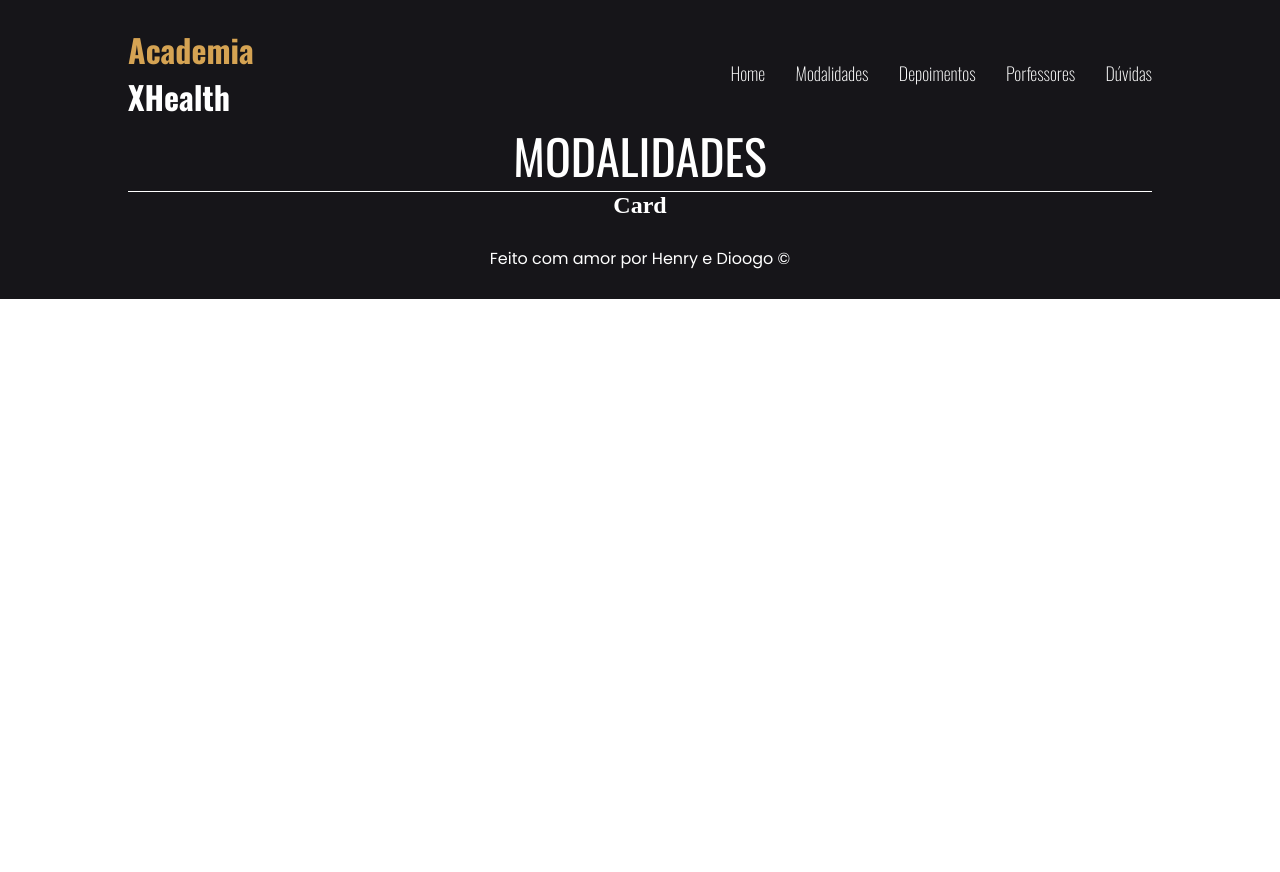
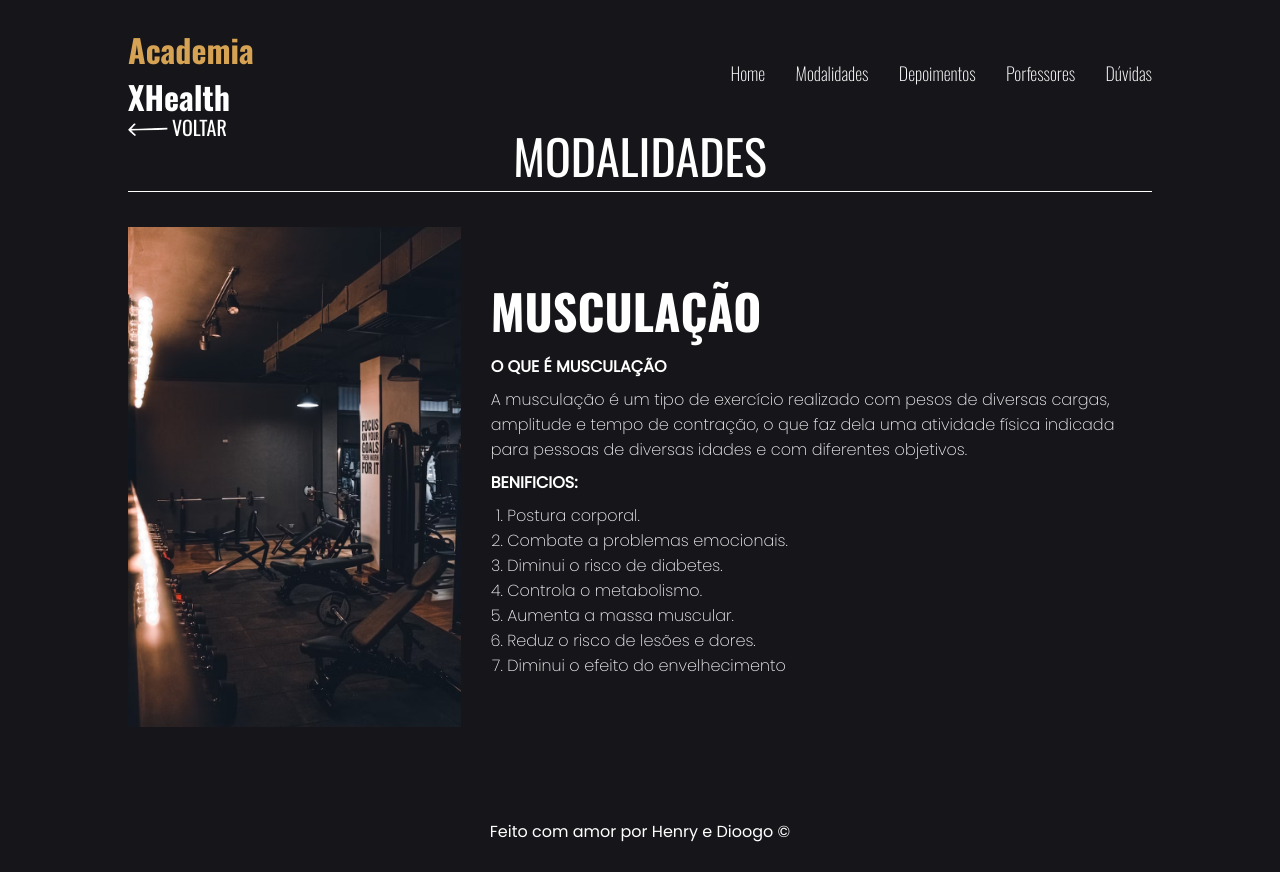
Before and after one commit to henryFranz/XHealth---Construct, a React (Vite) app: page /modalidades/1 in a window 1280 px wide. Before the commit the page ends 800 px from the top, so only its background shows below. Built offline with nearby package versions, Linux system fonts and the light colour scheme.

Commit message:
FINALIZAÇÃO DAS ROTAS DINAMICAS QUE LEVAM A PAGINA DAS MODALIDADES

```diff
--- a/src/components/Card/index.jsx
+++ b/src/components/Card/index.jsx
@@ -1,8 +1,42 @@
-import { Link, useLocation } from "react-router-dom"
-import arrow from "../../assets/Arrow.png"
+import { Link, useLocation } from "react-router-dom";
+import arrow from "../../assets/Arrow.png";
+import style from "../index.module.css"
+import cards from "../../js/textCard";
 
-export default function Card({}){
-    const {pathname}= useLocation()
-    console.log(pathname[pathname.length-1])
-return <h2>Card</h2>
+export default function Card() {
+  const { pathname } = useLocation();
+  const i = +pathname[pathname.length - 1] - 1;
+  const card = cards[i];
+
+  return (<>
+
+
+    <span className={style.voltar} style={{
+      position: "absolute",
+      top: "14vh",
+      left: "10vw",
+      cursor: "pointer"
+    }}>
+    <Link to="/modalidades" >
+      <img src={arrow} alt="volar" width="40" /> <span>VOLTAR</span>
+      </Link>
+    </span>
+
+    <div className={style.container}>
+      <div className={style.card}>
+        <img src={`/src/assets/image${i + 1}.png`} alt={card.title} />
+        <span className={style.content}>
+        <span className={style.CardTitle}>{card.title}</span>
+        <span className={style.CardSubtitle}>{card.subTitle}</span>
+        <span className={style.CardText}>{card.text}</span>
+        <span className={style.CardSubtitle}>BENIFICIOS:</span>
+        <ol>
+          {card.list.map((li, i) => (
+            <li key={i}>{li}</li>
+          ))}
+        </ol></span>
+      </div>
+    </div>
+  </>
+  );
 }
--- a/src/components/Galery/index.jsx
+++ b/src/components/Galery/index.jsx
@@ -17,6 +17,5 @@ export default function Galery(){
     <Link to="/modalidades/5" className={style.image5} > <img src={image5} alt="Esteira" width="200" /></Link>
     <Link to="/modalidades/6" className={style.image6} > <img src={image6} alt="Jump" width="400" /></Link>
     <Link to="/modalidades/7" className={style.image7} > <img src={image7} alt="Corporal" width="635" /></Link>
-
 </div>
 }
--- a/src/components/index.module.css
+++ b/src/components/index.module.css
@@ -109,3 +109,59 @@ footer{
     grid-area: image7;
     transition: .5s;
 }
+
+.card{
+    width: 80vw;
+    display: flex;
+    align-items: center;
+    gap: 30px;
+}
+.card > img {
+    width: 500px;
+    height: 500px;
+    object-fit: cover;
+}
+.CardTitle{
+ font-size: var(--size-h1);
+ font-family: var(--font-title);
+ font-weight: bold;
+}
+.CardSubtitle{
+    font-family: var(--font-text);
+    font-size: var(--size-text);
+    font-weight: 600;
+}
+.CardText{
+    color: #f9f8fa;
+    font-family: var(--font-text);
+    font-size: var(--size-text);
+    font-weight: 200;
+}
+ li{
+    color: #f9f8fa;
+    font-family: var(--font-text);
+    font-size: var(--size-text);
+    font-weight: 200;
+    transform: translateX(2.5%);
+    text-align: start;
+}
+.container{
+    height: 75vh;
+    padding: 35px;
+}
+.content{
+    display: flex;
+    flex-direction: column;
+    gap: .5rem;
+}
+.voltar{
+    cursor: pointer;
+
+}
+.voltar>a{
+    all: unset;
+}
+.voltar>a>span{
+    font-size: var(--size-h5);
+    font-family: var(--font-title);
+}
--- /dev/null
+++ b/src/js/textCard.js
@@ -0,0 +1,97 @@
+const cards = [
+  {
+    title: "MUSCULAÇÃO",
+    subTitle: "O QUE É MUSCULAÇÃO",
+    text: "A musculação é um tipo de exercício realizado com pesos de diversas cargas, amplitude e tempo de contração, o que faz dela uma atividade física indicada para pessoas de diversas idades e com diferentes objetivos.",
+    list: [
+      "Postura corporal.",
+      "Combate a problemas emocionais.",
+      "Diminui o risco de diabetes.",
+      "Controla o metabolismo.",
+      "Aumenta a massa muscular.",
+      "Reduz o risco de lesões e dores.",
+      "Diminui o efeito do envelhecimento",
+    ],
+  },
+  {
+    title: "MUAY THAI",
+    subTitle: "O QUE É MUAY THAI",
+    text: "Arte marcial tailandesa milenar, o Muay Thai tem aulas e treinamentos voltados não só para o público masculino, mas também para o feminino e o infantil, e sua procura só cresce nas academias brasileiras. Não é para menos: o boxe tailandês oferece inúmeros benefícios para corpo e mente.",
+    list: [
+      "Ganho de força e resistência muscular localizada",
+      " Desenvolvimento da coordenação motora",
+      "Melhora a capacidade cardiorrespiratória",
+      "Mais flexibilidade",
+      "Ajuda a ter concentração e foco",
+      "Melhorar a auto-estima",
+      " Disciplinar a mente e o corpo",
+    ],
+  },
+  {
+    title: "TREINO HIIT",
+    text: "O HIIT é uma forma de exercício em que o praticante alterna períodos curtos e intensos de exercícios com momentos lentos de recuperação. Isso significa trabalhar o máximo que conseguir durante um intervalo curto (mas de forma eficiente), em vez de se exercitar a meia velocidade por um tempo maior.",
+     list: [
+      "Queima extra de calorias",
+      "Acelera o metabolismo",
+      "Mais calorias em menos tempo",
+      "Coração fortalecido",
+      "Nível de açúcar no sangue regulado"
+    ],
+  },
+  {
+    title: "ZUMBA",
+    subTitle: "O QUE ZUMBA E PARA QUE SERVE",
+    text: "Misturando movimentos aeróbicos com ritmos e coreografias latinas, como a salsa, mambo, merengue e reggaeton, a zumba promove o condicionamento físico de forma geral, com maior destaque para o treino cardiovascular e a região das pernas e glúteos. E engana-se quem pensa que a zumba é só diversão Melhora a condição cardiovascular.",
+    list: [
+      "Desenvolve a sensualidade.",
+      "Aumenta a autoestima.",
+      "Favorece o equilíbrio.",
+      "Alivia o estresse..",
+    ],
+  },
+
+  {
+    title: "BIKE INDOOR",
+    subTitle: "O QUE É BIKE INDOOR",
+    text: "Nunca foi tão divertido perder peso na academia! Com luzes coloridas e ao som de música eletrônica, o Bike Indoor é uma aula de ciclismo realizada em grupo, praticada em uma bicicleta ergométrica desenhada especialmente para a atividade, com design esportivo e aerodinâmico (diferente das bicicletas comuns de academia).",
+    list: [
+      "Fortalece o sistema cardiovascular e respiratório",
+      "Enrijece a musculatura das pernas e dos glúteos.",
+      "Queima calorias",
+      "Tonifica os músculos",
+      "Alivia o estresse",
+      " Causa pouco impacto",
+      "Reduz os níveis de colesterol ruim",
+    ],
+  },
+  {
+    title: "JUMP",
+    subTitle: "O QUE É JUMP",
+    text: " em inglês, significa pular. Esses exercícios realizados numa mini cama elástica, ou melhor, em um minitrampolim, vão proporcionar mais benefícios do que se imagina. Só para se ter ideia, foram esses movimentos que a NASA escolheu para os astronautas para que recuperassem a massa muscular e densidade óssea após retornarem do espaço.",
+    list: [
+      "É divertido e dinâmico",
+      "Jump emagrece",
+      "Aumenta a circulação de oxigênio",
+      "Melhora a capacidade cardiovascular",
+      "Fortalece assoalho pélvico",
+      "Trabalha a coordenação motora",
+      "Reduz celulite",
+    ],
+  },
+  {
+    title: "TREINO FUNCIONAL",
+    subTitle: "O QUE É TREINO FUNCIONAL",
+    text: "Esse tipo de treinamento pode ser definido como um grupo de exercícios mais dinâmicos que trabalham diferentes músculos ao mesmo tempo, sem a necessidade de aparelhos de musculação ou atividades de alto impacto, como as do crossfit.    Esse modelo de treino usa o peso do próprio corpo para a realização dos exercícios e, além do corpo físico, os exercícios funcionais também trabalham a mente e a concentração.",
+    list: [
+      "aumento do equilíbrio corporal;",
+      "maior flexibilidade;",
+      "redução nos quadros de depressão;",
+      "diminuição dos níveis de ansiedade e estresse;",
+      "aumento da capacidade cardiorrespiratória;",
+      "emagrecimento;",
+      "redução das dores na lombar; ",
+      "melhora na coordenação motora;"
+    ],
+  },
+];
+export default cards;
--- a/src/pages/Modalidade.jsx
+++ b/src/pages/Modalidade.jsx
@@ -1,10 +1,7 @@
-import { Link, useLocation } from "react-router-dom"
-import arrow from "../assets/Arrow.png"
+
 import Card from "../components/Card"
 
-
 export default function Modalidade() {
-
     return <main>
 
         <Card/>
--- a/src/pages/Modalidades.jsx
+++ b/src/pages/Modalidades.jsx
@@ -3,11 +3,11 @@ import style from "./styles.module.css";
 import { Outlet } from "react-router-dom";
 
 
+export default function Modalidades(){
 
 
-export default function Modalidades(){
     return (<main className={style.mainModalidades}>
-        <span className={style.title}>MODALIDADES</span>
+        <span className={style.title}> MODALIDADES</span>
         <Outlet/>
     </main>
 )}
```
